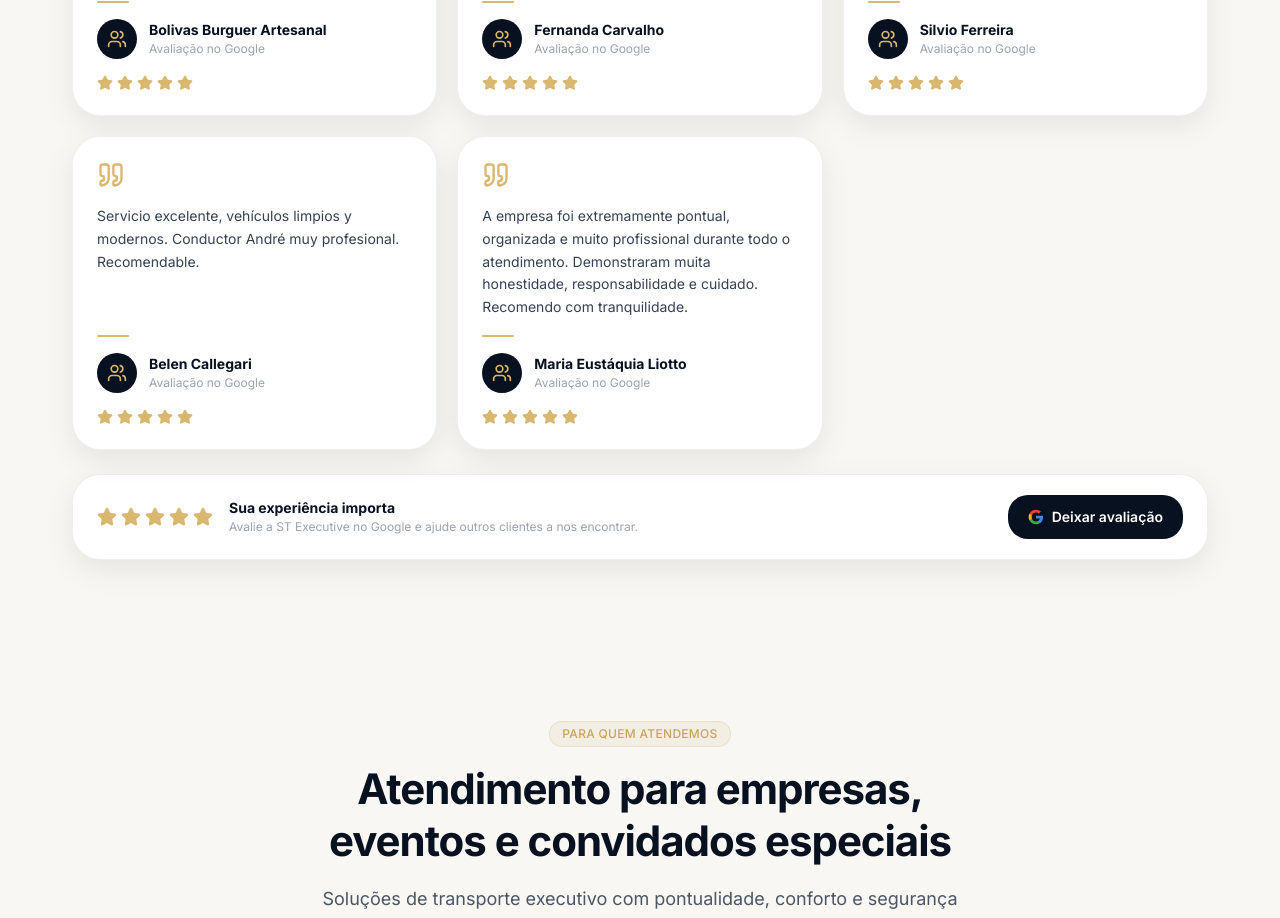
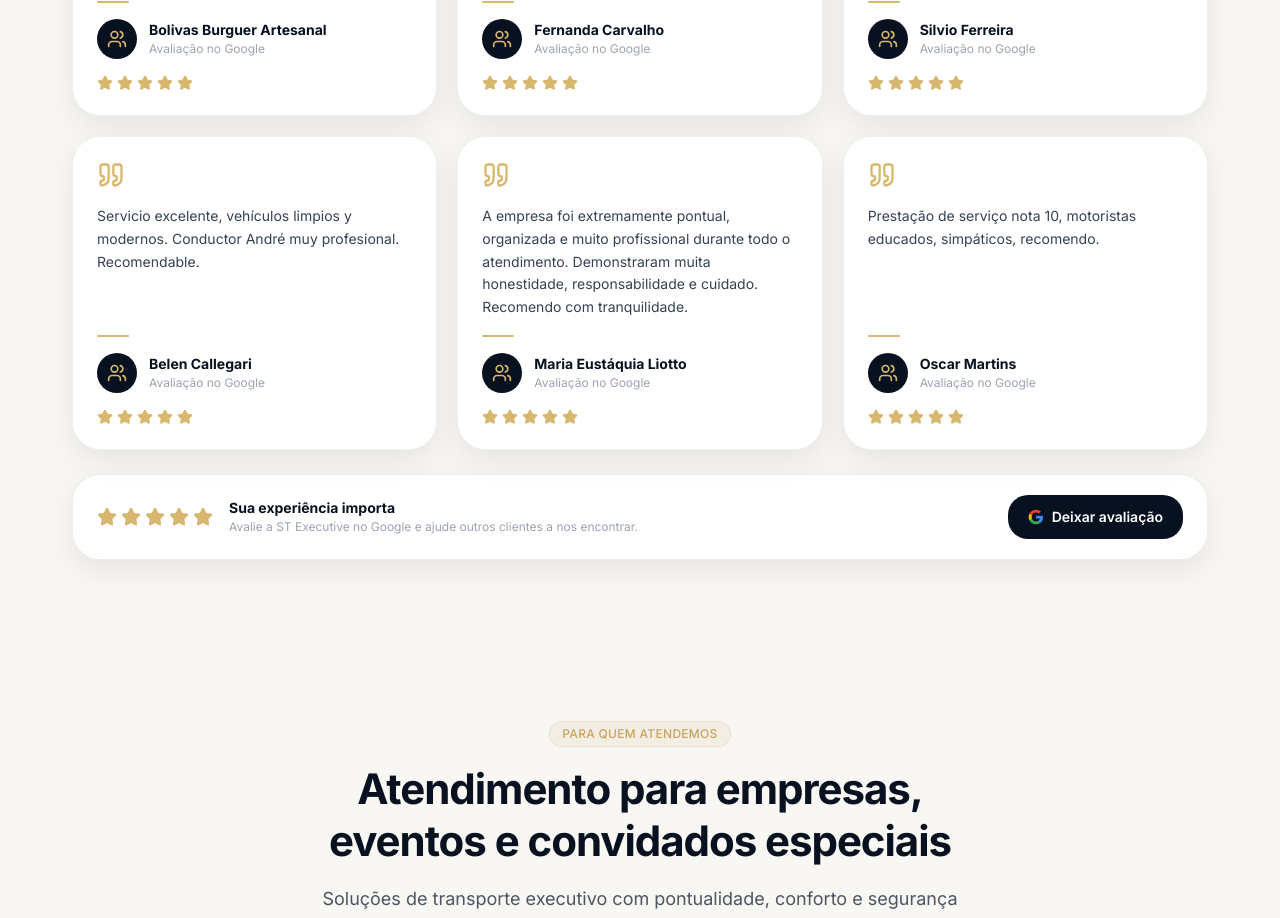
Before and after one commit to Pedrolopespro/stexecutive, a Next.js app: page / in a window 1280 px wide. Shown: the part 5000-5918 px from the top of the page. Built offline with nearby package versions, Linux system fonts and the light colour scheme.

Commit message:
feat: adicionar depoimento real de Oscar Martins na home

```diff
--- a/src/app/HomeContent.tsx
+++ b/src/app/HomeContent.tsx
@@ -190,6 +190,11 @@ const TESTIMONIALS = [
   {
     text: "A empresa foi extremamente pontual, organizada e muito profissional durante todo o atendimento. Demonstraram muita honestidade, responsabilidade e cuidado. Recomendo com tranquilidade.",
     name: "Maria Eustáquia Liotto",
+    company: "Avaliação no Google",
+  },
+  {
+    text: "Prestação de serviço nota 10, motoristas educados, simpáticos, recomendo.",
+    name: "Oscar Martins",
     company: "Avaliação no Google",
   },
 ];
```
